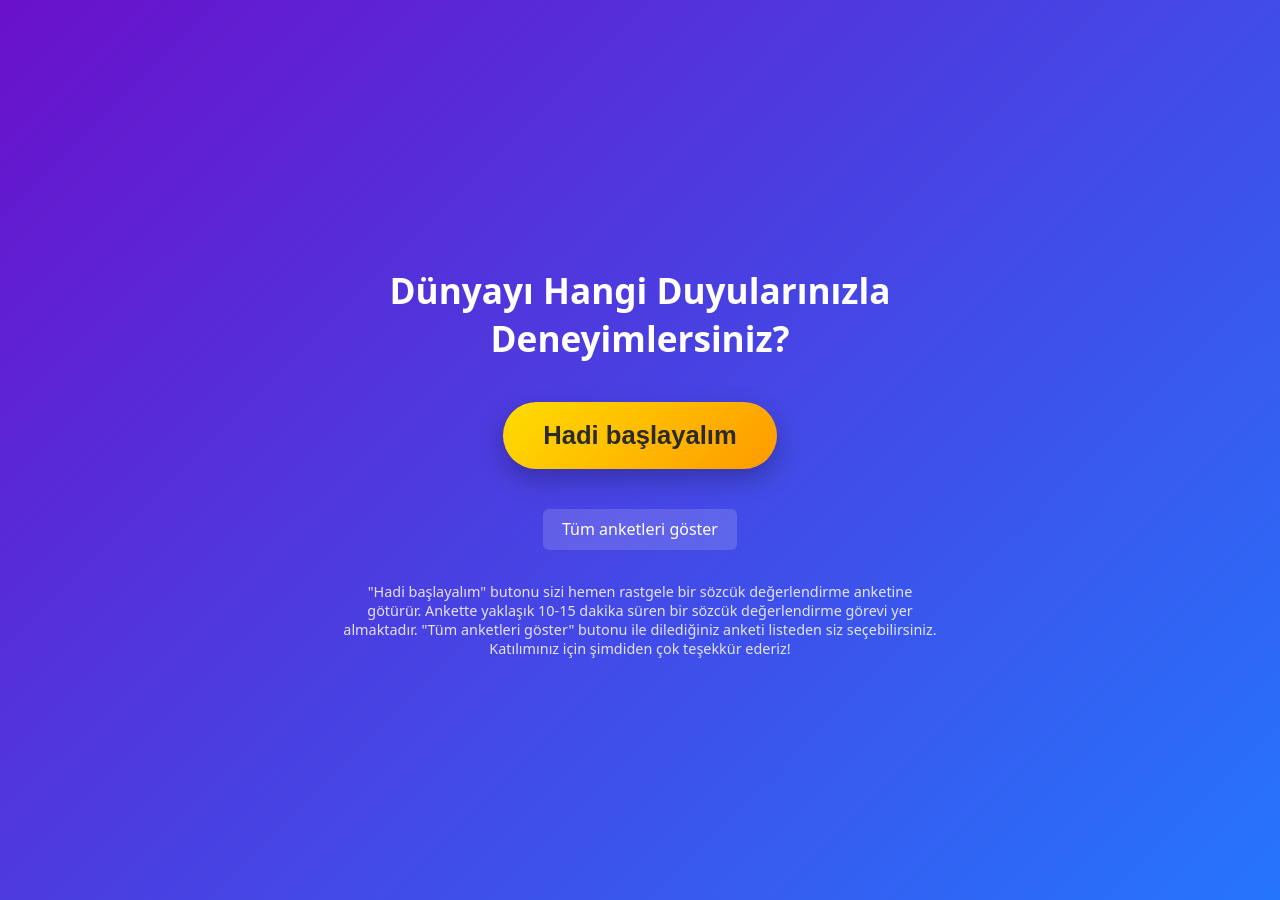
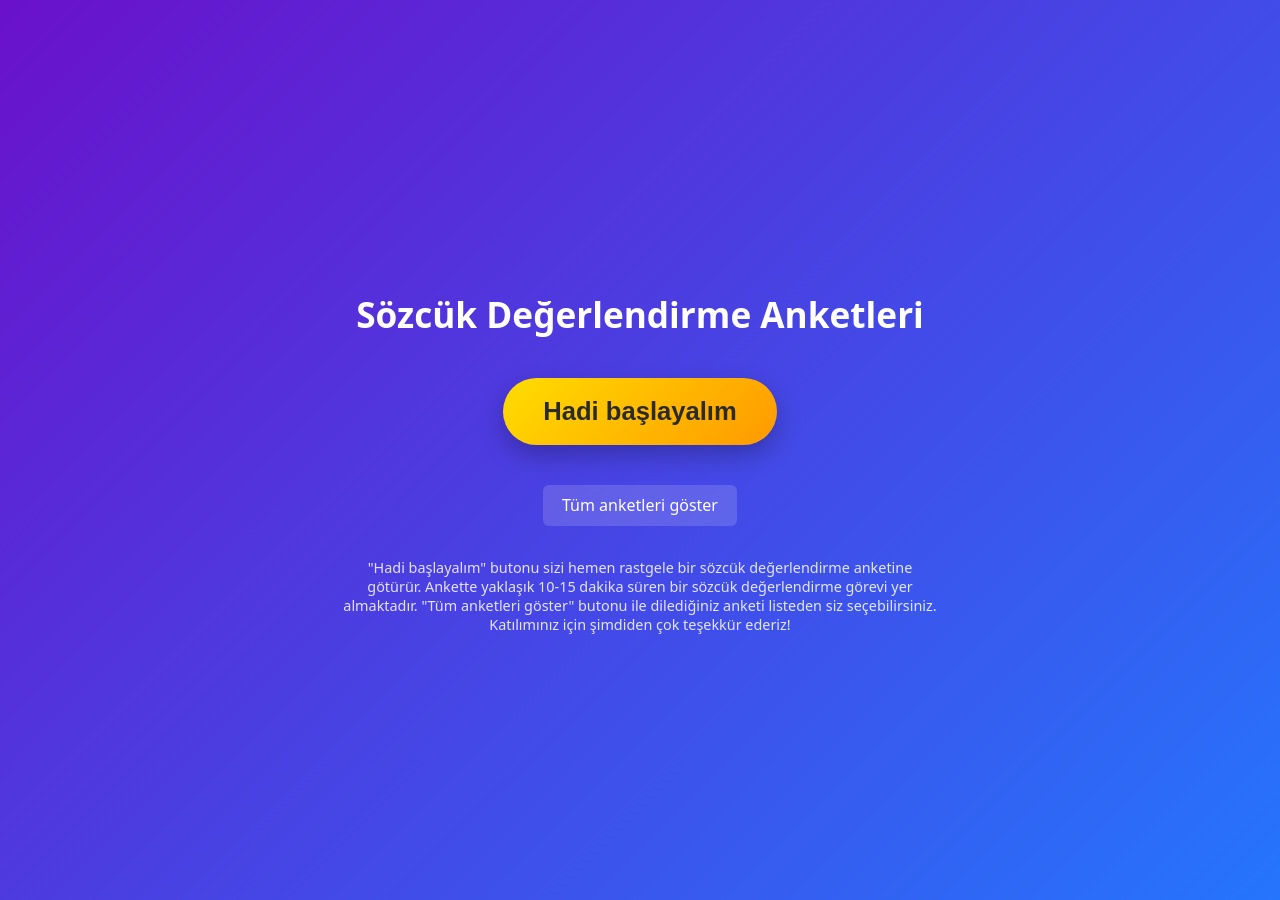
Before and after one commit to 925sozcuk/925sozcuk.github.io, a Jekyll site: the page built from index.html, in a window 1280 px wide. Built offline with Jekyll 4.4.1, drawn with Linux system fonts in a browser that asks for light colours.

Commit message:
Update index.html

```diff
--- a/index.html
+++ b/index.html
@@ -86,7 +86,7 @@ layout: none
 
 <body>
   <div class="container">
-    <h1>Dünyayı Hangi Duyularınızla Deneyimlersiniz?</h1>
+    <h1>Sözcük Değerlendirme Anketleri</h1>
 
     <button class="start-button" onclick="startSurvey()">
       Hadi başlayalım
```
